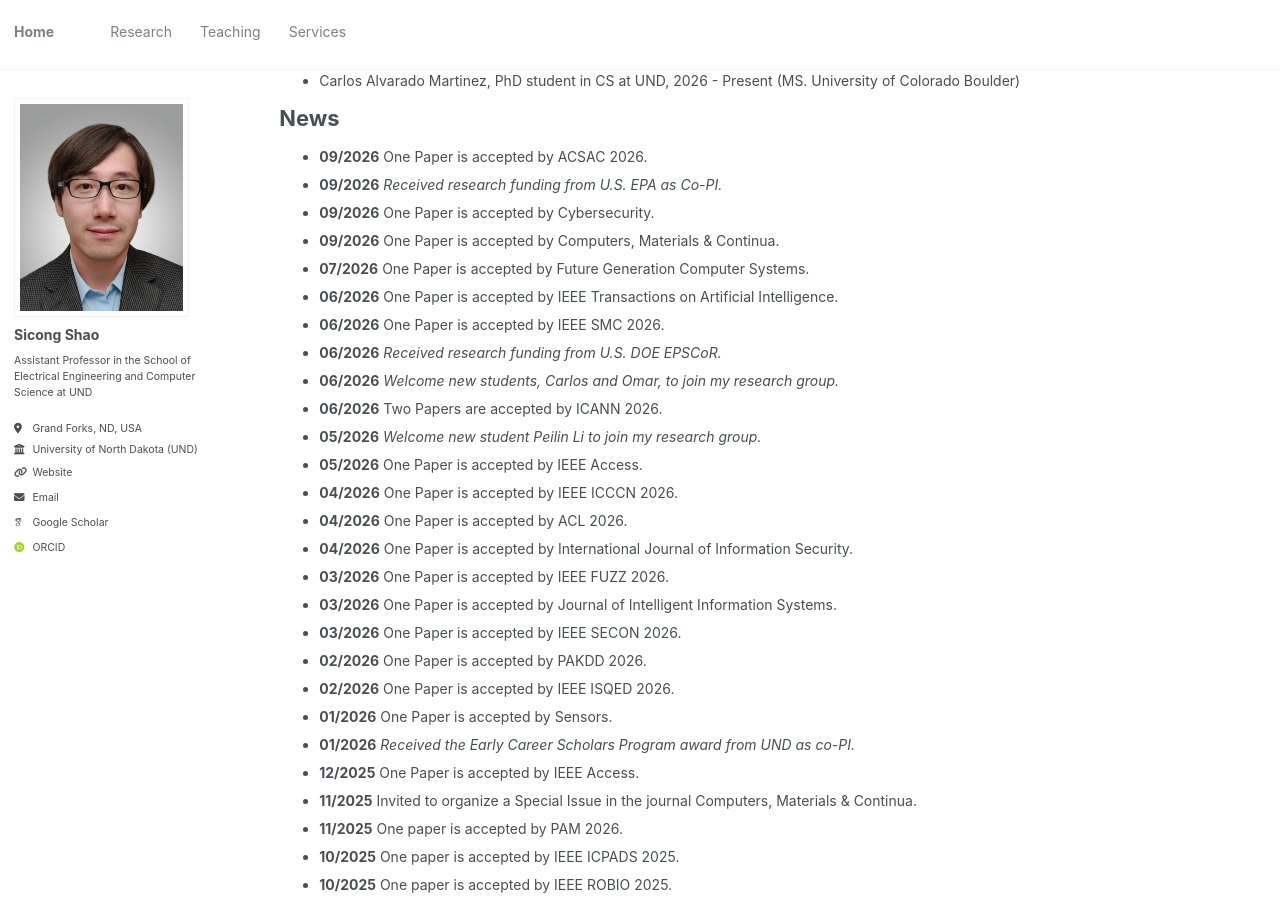
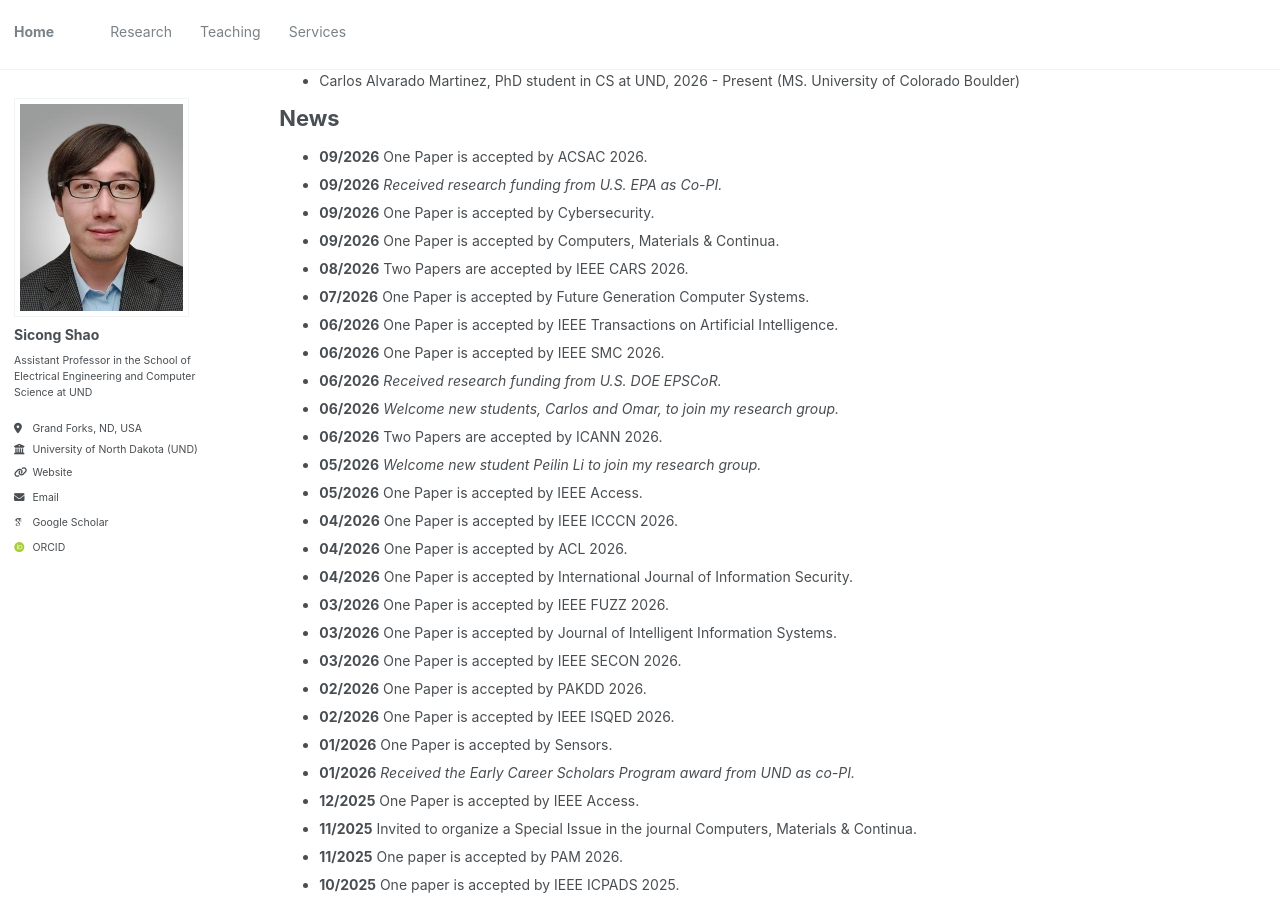
Before and after one commit to sicongshao/sicongshao.github.io, a Jekyll site: the page built from _pages/about.md, in a window 1280 px wide and 900 px high, scrolled down 739 px. Built offline with Jekyll 4.4.1, drawn with Linux system fonts in a browser that asks for light colours; some web fonts are replaced.

Commit message:
first commit

```diff
--- a/_pages/about.md
+++ b/_pages/about.md
@@ -39,6 +39,7 @@ News
 * **09/2026** *Received research funding from U.S. EPA as Co-PI.*
 * **09/2026** One Paper is accepted by Cybersecurity.
 * **09/2026** One Paper is accepted by Computers, Materials & Continua.
+* **08/2026** Two Papers are accepted by IEEE CARS 2026.
 * **07/2026** One Paper is accepted by Future Generation Computer Systems.
 * **06/2026** One Paper is accepted by IEEE Transactions on Artificial Intelligence.
 * **06/2026** One Paper is accepted by IEEE SMC 2026.
```
